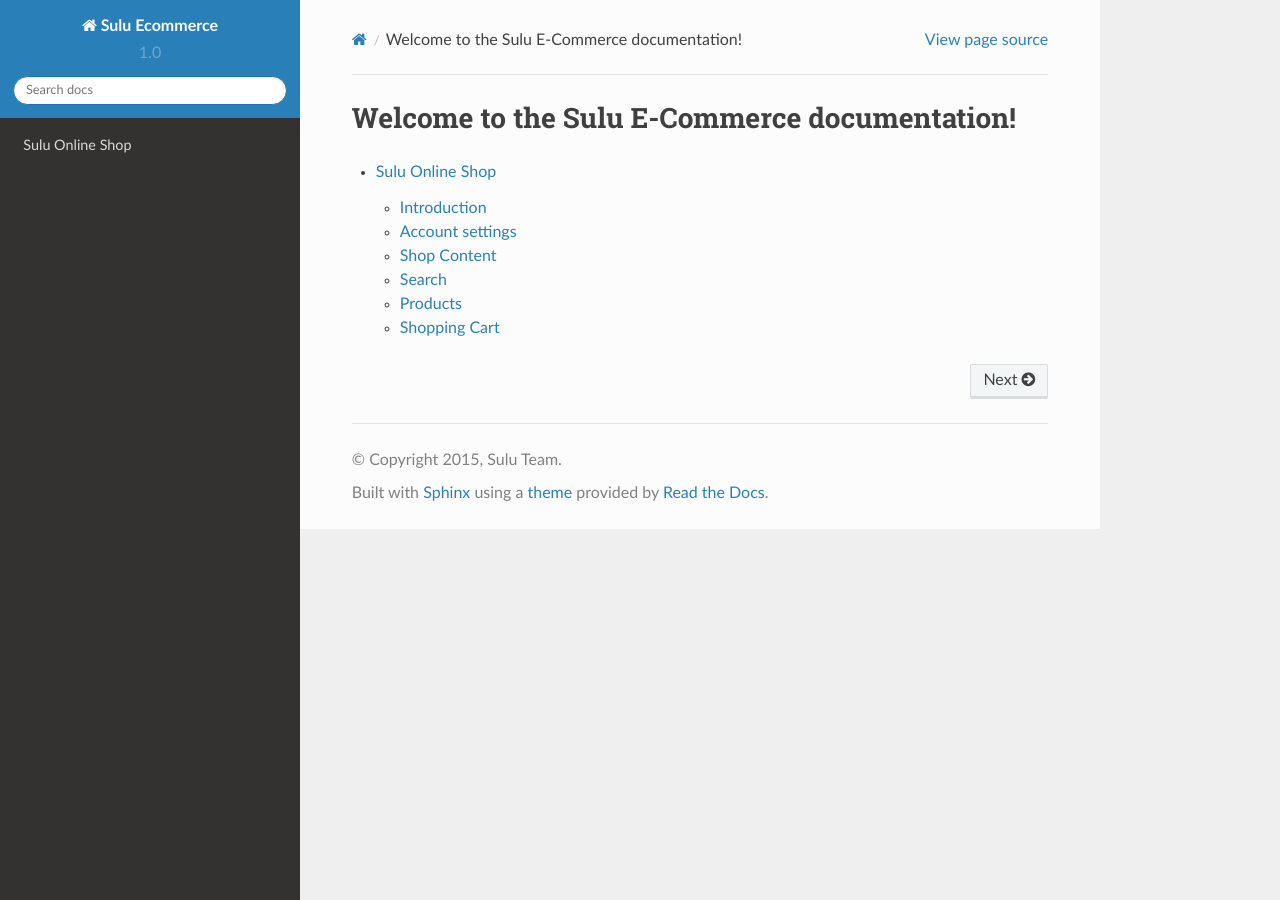
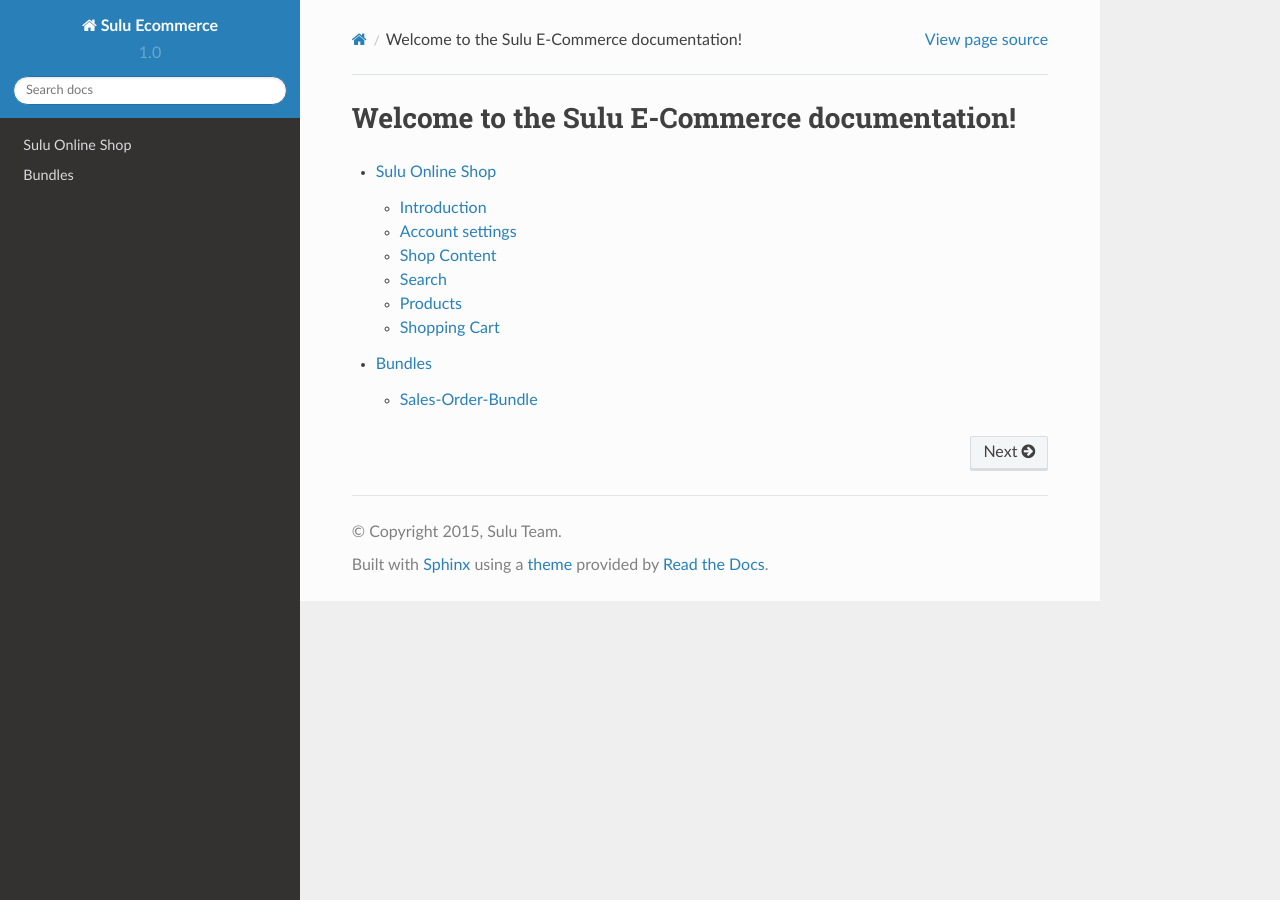
Before and after one commit to sulu/sulu-ecommerce-docs, a Sphinx documentation site: the page built from docs/index.rst, in a window 1280 px wide. Built offline with Sphinx 7.4.7 and the Read the Docs theme 2.0.0, drawn with Linux system fonts in a browser that asks for light colours.

Commit message:
renamed headlines

```diff
--- a/docs/bundles/index.rst
+++ b/docs/bundles/index.rst
@@ -1,5 +1,5 @@
-Sulu Online Shop
-================
+Bundles
+=======
 
 .. toctree::
    :maxdepth: 2
--- a/docs/bundles/sales-order-bundle/index.rst
+++ b/docs/bundles/sales-order-bundle/index.rst
@@ -1,4 +1,4 @@
-Sales Order Bundle
+Sales-Order-Bundle
 ==================
 
 Description
--- a/docs/index.rst
+++ b/docs/index.rst
@@ -5,3 +5,4 @@
    :maxdepth: 2
 
    shop/index
+   bundles/index
```
